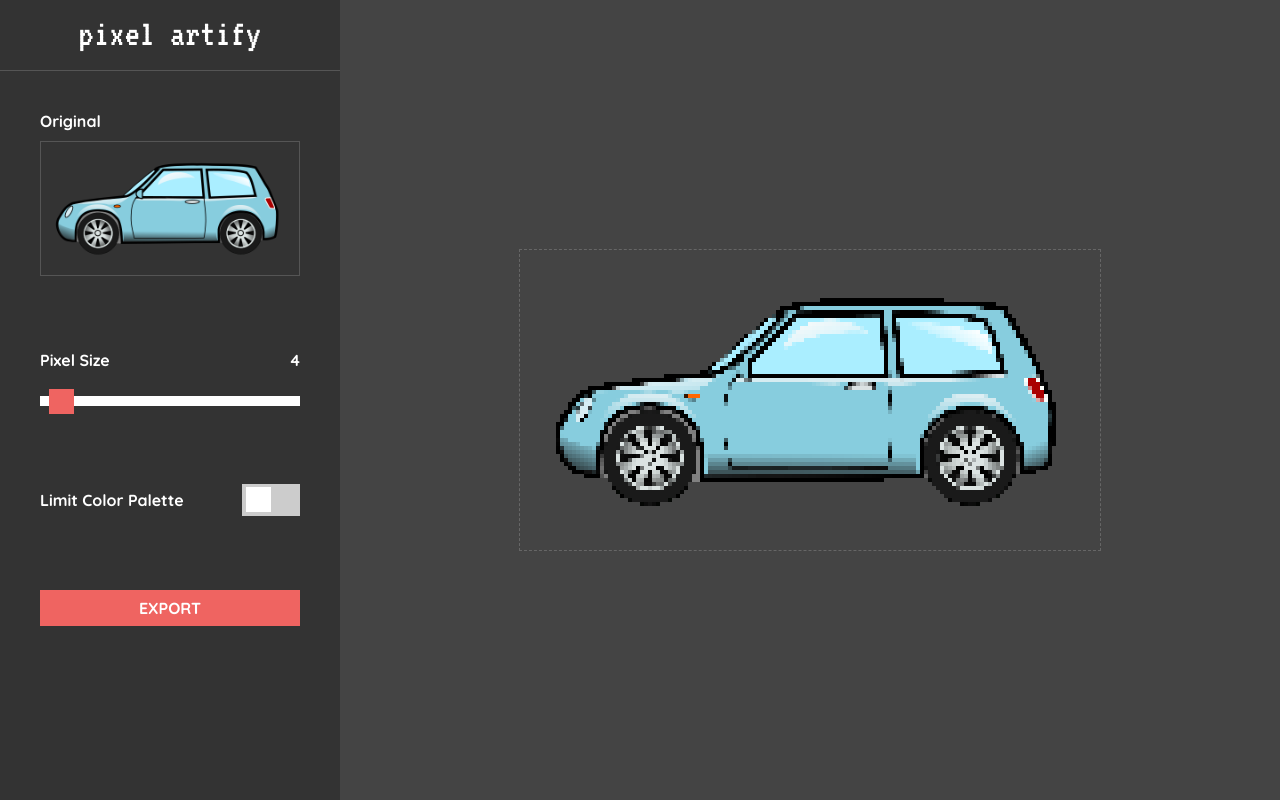
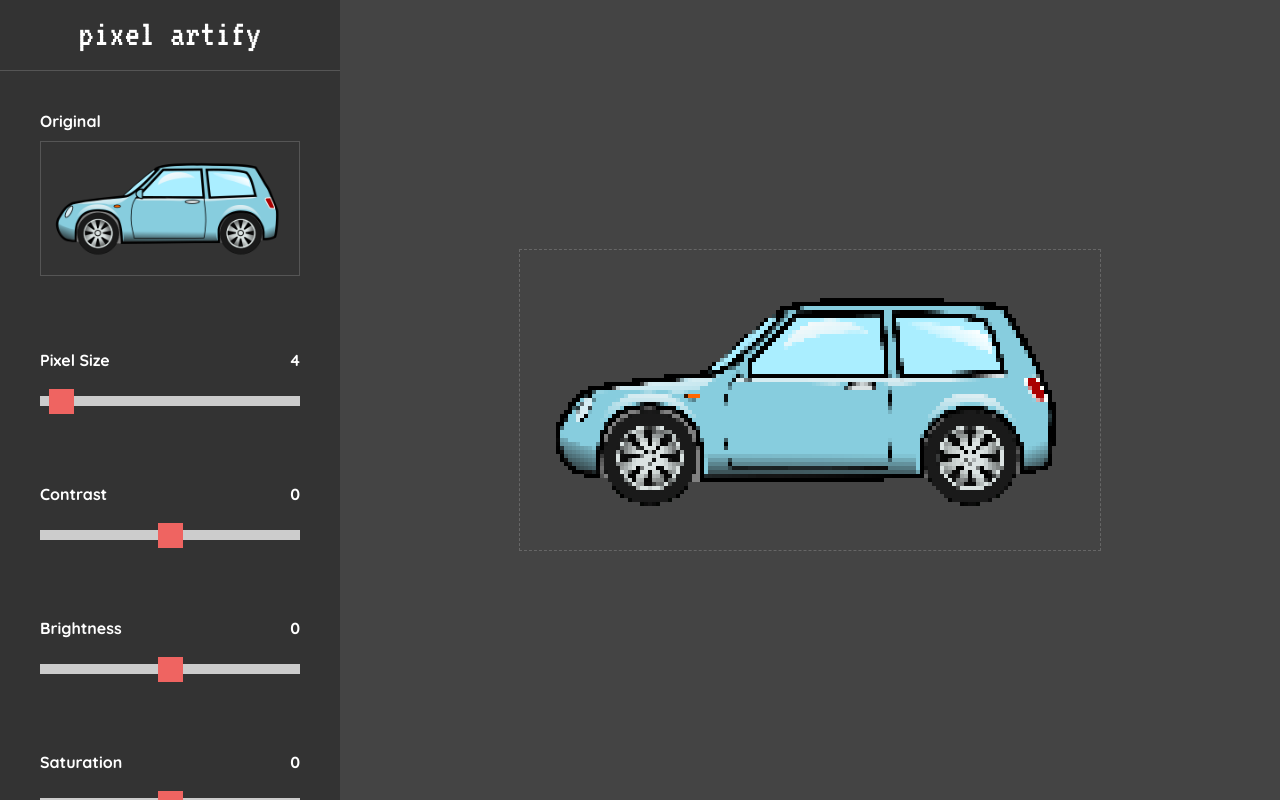
Before and after one commit to shannonlui/pixel-artify, a React (Create React App) app in the folder client/: page /editor in a window 1280 px wide. Built offline with nearby package versions, Linux system fonts and the light colour scheme.

Commit message:
Add sliders to change image contrast, brightness and saturation

```diff
--- a/client/src/pages/ImageEditor/Canvas/Canvas.js
+++ b/client/src/pages/ImageEditor/Canvas/Canvas.js
@@ -36,6 +36,7 @@ class Canvas extends Component {
     }
 
     this.pixelate(img, +this.props.pixelSize);
+    this.adjustColors(this.props.contrast, this.props.brightness, this.props.saturation);
   }
 
   setCanvasDimensions(canvas, width, height) {
@@ -103,6 +104,41 @@ class Canvas extends Component {
     return closest;
   }
 
+  adjustColors = (contrast, brightness, saturation) => {
+    const canvas = this.canvas.current;
+    const ctx = canvas.getContext('2d');
+    let imgData = ctx.getImageData(0, 0, canvas.width, canvas.height);
+    if (contrast !== 0 || brightness !== 0) {
+      this.adjustContrastAndBrightness(imgData.data, contrast, brightness);
+    }
+    if (saturation !== 0) {
+      this.adjustSaturation(imgData.data, saturation);
+    }
+    ctx.putImageData(imgData, 0, 0);
+  }
+
+  adjustContrastAndBrightness(imgData, contrast, brightness) {
+    brightness = brightness * 0.75;
+    contrast = (contrast / 100) + 1;
+    const intercept = 128 * (1 - contrast);
+    for (let i = 0; i < imgData.length; i += 4) {
+      imgData[i] = imgData[i] * contrast + intercept + brightness;
+      imgData[i + 1] = imgData[i + 1] * contrast + intercept + brightness;
+      imgData[i + 2] = imgData[i + 2] * contrast + intercept + brightness;
+    }
+  }
+
+  adjustSaturation(imgData, saturation) {
+    saturation = (saturation / 100) + 1;
+    for (let i = 0; i < imgData.length; i += 4) {
+      const gray = imgData[i] * 0.3086 + imgData[i + 1] * 0.6094 + imgData[i + 2] * 0.0820;
+      const intercept = gray * (1 - saturation);
+      imgData[i] = imgData[i] * saturation + intercept;
+      imgData[i + 1] = imgData[i + 1] * saturation + intercept;
+      imgData[i + 2] = imgData[i + 2] * saturation + intercept;
+    }
+  }
+
   render() {
     return(
       <canvas ref={this.canvas} width={300} height={300} />
--- a/client/src/pages/ImageEditor/ImageEditor.js
+++ b/client/src/pages/ImageEditor/ImageEditor.js
@@ -9,11 +9,26 @@ class ImageEditor extends Component {
   state = {
     pixelSize: 4,
     editPalette: false,
-    maxColors: 0
+    maxColors: 0,
+    contrast: 0,
+    brightness: 0,
+    saturation: 0
   }
 
   pixelSizeChangedHandler = (event) => {
     this.setState({pixelSize: event.target.value});
+  }
+
+  contrastChangedHandler = (event) => {
+    this.setState({contrast: event.target.value});
+  }
+
+  brightnessChangedHandler = (event) => {
+    this.setState({brightness: event.target.value});
+  }
+
+  saturationChangedHandler = (event) => {
+    this.setState({saturation: event.target.value});
   }
 
   editPaletteChangedHandler = () => {
@@ -38,13 +53,22 @@ class ImageEditor extends Component {
           editPalette={this.state.editPalette}
           onChangeEditPalette={this.editPaletteChangedHandler}
           onChangeMaxColors={this.maxColorsChangedHandler}
-          exportImage={() => this.exportImage()} />
+          exportImage={() => this.exportImage()}
+          contrast={this.state.contrast}
+          onChangeContrast={this.contrastChangedHandler}
+          brightness={this.state.brightness}
+          onChangeBrightness={this.brightnessChangedHandler}
+          saturation={this.state.saturation}
+          onChangeSaturation={this.saturationChangedHandler} />
         <div className={styles.content}>
           <Canvas
             pixelSize={this.state.pixelSize}
             img={this.props.img}
             maxColors={this.state.maxColors}
-            setExportImage={click => this.exportImage = click} />
+            setExportImage={click => this.exportImage = click}
+            contrast={this.state.contrast}
+            brightness={this.state.brightness}
+            saturation={this.state.saturation} />
         </div>
       </div>
     )
--- a/client/src/pages/ImageEditor/Sidebar/Sidebar.js
+++ b/client/src/pages/ImageEditor/Sidebar/Sidebar.js
@@ -26,6 +26,45 @@ const sidebar = (props) => (
       </div>
       <div className={styles.control}>
         <div className={styles.label}>
+          <label>Contrast</label>
+          <div>{props.contrast}</div>
+        </div>
+        <input
+          className={styles.slider}
+          type="range"
+          min="-100"
+          max="100"
+          value={props.contrast}
+          onChange={props.onChangeContrast} />
+      </div>
+      <div className={styles.control}>
+        <div className={styles.label}>
+          <label>Brightness</label>
+          <div>{props.brightness}</div>
+        </div>
+        <input
+          className={styles.slider}
+          type="range"
+          min="-100"
+          max="100"
+          value={props.brightness}
+          onChange={props.onChangeBrightness} />
+      </div>
+      <div className={styles.control}>
+        <div className={styles.label}>
+          <label>Saturation</label>
+          <div>{props.saturation}</div>
+        </div>
+        <input
+          className={styles.slider}
+          type="range"
+          min="-100"
+          max="100"
+          value={props.saturation}
+          onChange={props.onChangeSaturation} />
+      </div>
+      <div className={styles.control}>
+        <div className={styles.label}>
           <label>Limit Color Palette</label>
           <label className={styles.switch}>
             <input
--- a/client/src/pages/ImageEditor/Sidebar/Sidebar.module.css
+++ b/client/src/pages/ImageEditor/Sidebar/Sidebar.module.css
@@ -61,7 +61,7 @@ input[type=number] {
   appearance: none;
   width: 100%; /* Full-width */
   height: 10px; /* Specified height */
-  background: #ffffff; /* Grey background */
+  background: #CCCCCC; /* Grey background */
   outline: none; /* Remove outline */
   -webkit-transition: .2s; /* 0.2 seconds transition on hover */
   transition: opacity .2s;
```
